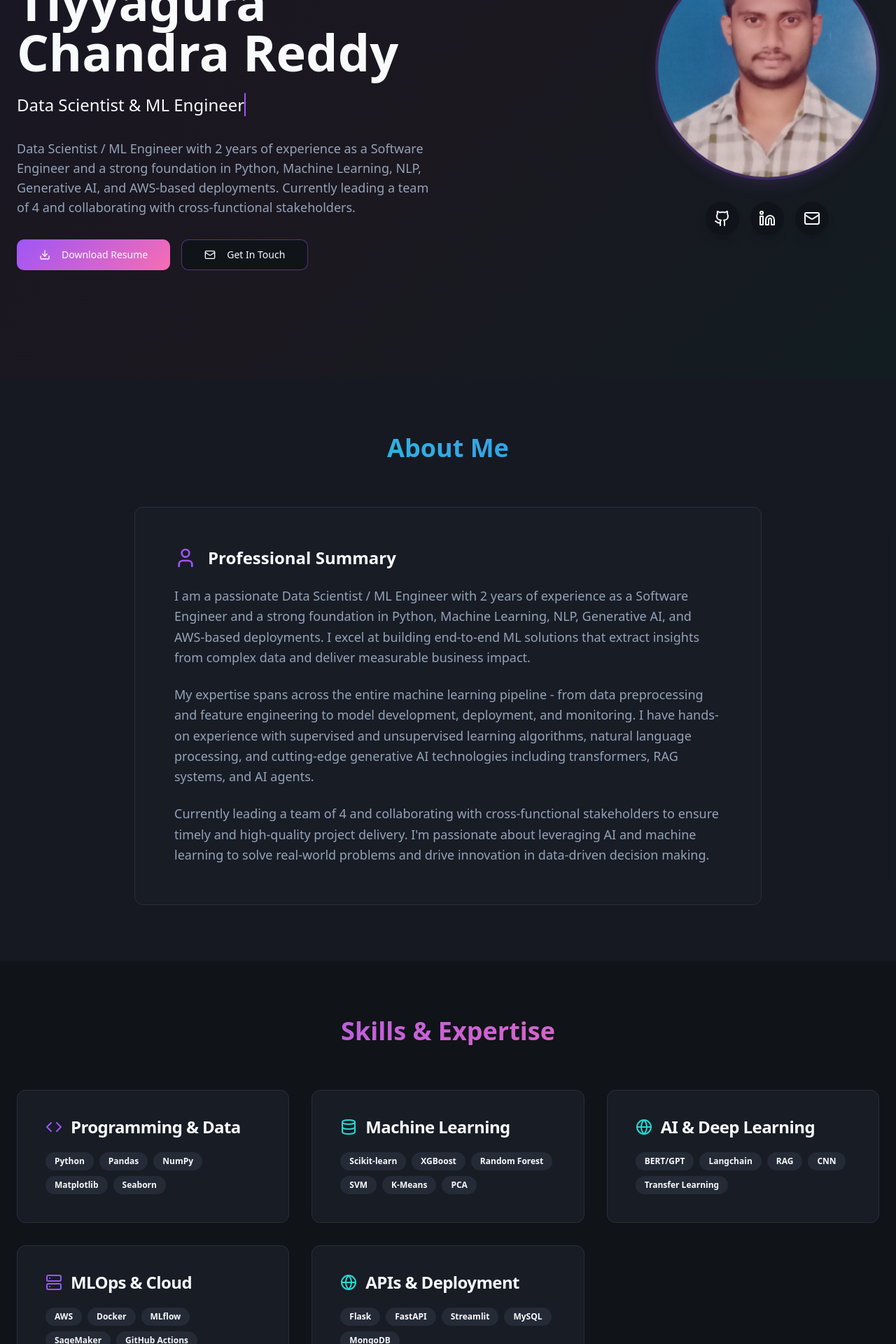
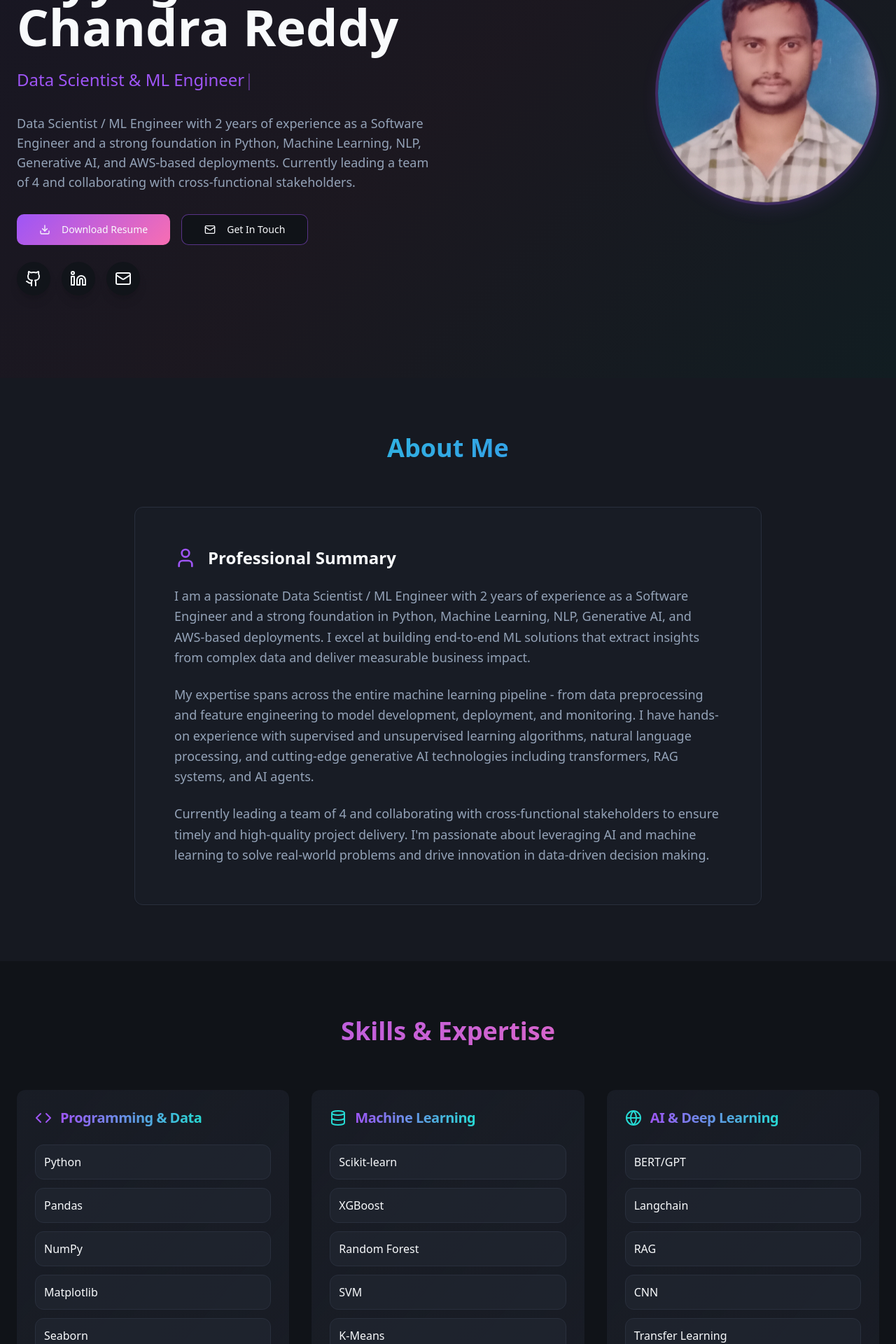
Before and after one commit to tchandrareddy21/tchandrareddy21.github.io, a React (Vite) app: page / in a window 1280 px wide. Shown: the part 260-2180 px from the top of the page at 70% size. Built offline with nearby package versions, Linux system fonts and the light colour scheme.

Commit message:
Refactor: Improve UI and add features
- Moved social media icons to the footer with clickable links.
- Enhanced the skills section design for better highlighting.
- Implemented typing animation for the designation in the banner.

```diff
--- a/src/components/Portfolio.tsx
+++ b/src/components/Portfolio.tsx
@@ -1,3 +1,4 @@
+
 import React, { useState, useEffect } from 'react';
 import { Button } from '@/components/ui/button';
 import { Card, CardContent, CardDescription, CardHeader, CardTitle } from '@/components/ui/card';
@@ -34,10 +35,24 @@ import project3 from '@/assets/project-3.jpg';
 
 const Portfolio = () => {
   const [activeSection, setActiveSection] = useState('home');
-  const [isTyping, setIsTyping] = useState(true);
+  const [typedText, setTypedText] = useState('');
   const [showScrollTop, setShowScrollTop] = useState(false);
 
-  const typingText = "Data Scientist & ML Engineer";
+  const fullText = "Data Scientist & ML Engineer";
+
+  useEffect(() => {
+    let index = 0;
+    const typingInterval = setInterval(() => {
+      if (index < fullText.length) {
+        setTypedText(fullText.slice(0, index + 1));
+        index++;
+      } else {
+        clearInterval(typingInterval);
+      }
+    }, 100);
+
+    return () => clearInterval(typingInterval);
+  }, []);
 
   useEffect(() => {
     const handleScroll = () => {
@@ -114,40 +129,19 @@ const Portfolio = () => {
 
   const skills = {
     "Programming & Data": [
-      { name: "Python", level: 95 },
-      { name: "Pandas", level: 90 },
-      { name: "NumPy", level: 88 },
-      { name: "Matplotlib", level: 85 },
-      { name: "Seaborn", level: 82 }
+      "Python", "Pandas", "NumPy", "Matplotlib", "Seaborn"
     ],
     "Machine Learning": [
-      { name: "Scikit-learn", level: 90 },
-      { name: "XGBoost", level: 85 },
-      { name: "Random Forest", level: 88 },
-      { name: "SVM", level: 80 },
-      { name: "K-Means", level: 82 },
-      { name: "PCA", level: 78 }
+      "Scikit-learn", "XGBoost", "Random Forest", "SVM", "K-Means", "PCA"
     ],
     "AI & Deep Learning": [
-      { name: "BERT/GPT", level: 85 },
-      { name: "Langchain", level: 88 },
-      { name: "RAG", level: 82 },
-      { name: "CNN", level: 80 },
-      { name: "Transfer Learning", level: 75 }
+      "BERT/GPT", "Langchain", "RAG", "CNN", "Transfer Learning"
     ],
     "MLOps & Cloud": [
-      { name: "AWS", level: 90 },
-      { name: "Docker", level: 85 },
-      { name: "MLflow", level: 80 },
-      { name: "SageMaker", level: 85 },
-      { name: "GitHub Actions", level: 78 }
+      "AWS", "Docker", "MLflow", "SageMaker", "GitHub Actions"
     ],
     "APIs & Deployment": [
-      { name: "Flask", level: 88 },
-      { name: "FastAPI", level: 85 },
-      { name: "Streamlit", level: 82 },
-      { name: "MySQL", level: 80 },
-      { name: "MongoDB", level: 78 }
+      "Flask", "FastAPI", "Streamlit", "MySQL", "MongoDB"
     ]
   };
 
@@ -280,32 +274,6 @@ const Portfolio = () => {
                   />
                 </div>
                 <div className="absolute -inset-4 rounded-full bg-gradient-primary opacity-20 blur-xl"></div>
-                <div className="mt-6 flex justify-center gap-4">
-                  <a
-                    href="https://github.com/tchandrareddy21"
-                    target="_blank"
-                    rel="noopener noreferrer"
-                    className="p-3 bg-background/80 rounded-full shadow-lg hover:shadow-xl transition-all hover:scale-110 hover-glow"
-                  >
-                    <Github className="w-6 h-6" />
-                  </a>
-                  <a
-                    href="https://www.linkedin.com/in/tchandrareddy21/"
-                    target="_blank"
-                    rel="noopener noreferrer"
-                    className="p-3 bg-background/80 rounded-full shadow-lg hover:shadow-xl transition-all hover:scale-110 hover-glow"
-                  >
-                    <Linkedin className="w-6 h-6" />
-                  </a>
-                  <a
-                    href="mailto:tchandrareddy21@gmail.com"
-                    target="_blank"
-                    rel="noopener noreferrer"
-                    className="p-3 bg-background/80 rounded-full shadow-lg hover:shadow-xl transition-all hover:scale-110 hover-glow"
-                  >
-                    <Mail className="w-6 h-6" />
-                  </a>
-                </div>
               </div>
             </div>
             <div className="flex-1 text-center lg:text-left animate-fade-in-up order-2 lg:order-1">
@@ -317,16 +285,15 @@ const Portfolio = () => {
                 <span className="text-foreground">Tiyyagura Chandra Reddy</span>
               </h1>
               <div className="text-xl lg:text-2xl mb-8 h-8">
-                {isTyping && (
-                  <span className="animate-typing overflow-hidden whitespace-nowrap">
-                    {typingText}
-                  </span>
-                )}
+                <span className="text-primary font-medium">
+                  {typedText}
+                  <span className="animate-pulse">|</span>
+                </span>
               </div>
               <p className="text-lg text-muted-foreground mb-8 max-w-2xl">
                 Data Scientist / ML Engineer with 2 years of experience as a Software Engineer and a strong foundation in Python, Machine Learning, NLP, Generative AI, and AWS-based deployments. Currently leading a team of 4 and collaborating with cross-functional stakeholders.
               </p>
-              <div className="flex flex-col sm:flex-row gap-4 justify-center lg:justify-start">
+              <div className="flex flex-col sm:flex-row gap-4 justify-center lg:justify-start mb-6">
                 <Button
                   onClick={handleDownloadResume}
                   size="lg"
@@ -344,6 +311,32 @@ const Portfolio = () => {
                   <Mail className="mr-2 h-5 w-5" />
                   Get In Touch
                 </Button>
+              </div>
+              <div className="flex justify-center lg:justify-start gap-4">
+                <a
+                  href="https://github.com/tchandrareddy21"
+                  target="_blank"
+                  rel="noopener noreferrer"
+                  className="p-3 bg-background/80 rounded-full shadow-lg hover:shadow-xl transition-all hover:scale-110 hover-glow"
+                >
+                  <Github className="w-6 h-6" />
+                </a>
+                <a
+                  href="https://www.linkedin.com/in/tchandrareddy21/"
+                  target="_blank"
+                  rel="noopener noreferrer"
+                  className="p-3 bg-background/80 rounded-full shadow-lg hover:shadow-xl transition-all hover:scale-110 hover-glow"
+                >
+                  <Linkedin className="w-6 h-6" />
+                </a>
+                <a
+                  href="mailto:tchandrareddy21@gmail.com"
+                  target="_blank"
+                  rel="noopener noreferrer"
+                  className="p-3 bg-background/80 rounded-full shadow-lg hover:shadow-xl transition-all hover:scale-110 hover-glow"
+                >
+                  <Mail className="w-6 h-6" />
+                </a>
               </div>
             </div>
           </div>
@@ -394,26 +387,39 @@ const Portfolio = () => {
           </h2>
           <div className="grid grid-cols-1 md:grid-cols-2 lg:grid-cols-3 gap-8">
             {Object.entries(skills).map(([category, skillList]) => (
-              <Card key={category} className="skill-card">
-                <CardHeader>
-                  <CardTitle className="flex items-center gap-3">
+              <Card key={category} className="group relative overflow-hidden border-2 border-transparent hover:border-primary/30 transition-all duration-300 bg-gradient-to-br from-card/80 to-card/60 backdrop-blur-sm">
+                <div className="absolute inset-0 bg-gradient-to-br from-primary/5 to-accent/5 opacity-0 group-hover:opacity-100 transition-opacity duration-300"></div>
+                <CardHeader className="relative z-10">
+                  <CardTitle className="flex items-center gap-3 text-xl">
                     {category === 'Programming & Data' && <Code className="h-6 w-6 text-primary" />}
                     {category === 'Machine Learning' && <Database className="h-6 w-6 text-accent" />}
                     {category === 'AI & Deep Learning' && <Globe className="h-6 w-6 text-cyan-glow" />}
                     {category === 'MLOps & Cloud' && <Server className="h-6 w-6 text-primary" />}
                     {category === 'APIs & Deployment' && <Globe className="h-6 w-6 text-accent" />}
-                    {category}
+                    <span className="bg-gradient-to-r from-primary to-accent bg-clip-text text-transparent">
+                      {category}
+                    </span>
                   </CardTitle>
                 </CardHeader>
-                <CardContent>
-                  <div className="flex flex-wrap gap-2">
+                <CardContent className="relative z-10">
+                  <div className="grid grid-cols-1 gap-3">
                     {skillList.map((skill) => (
-                      <Badge key={skill.name} variant="secondary" className="px-3 py-1">
-                        {skill.name}
-                      </Badge>
+                      <div
+                        key={skill}
+                        className="group/skill relative p-3 rounded-lg bg-secondary/50 hover:bg-gradient-to-r hover:from-primary/10 hover:to-accent/10 transition-all duration-300 border border-border hover:border-primary/30 hover:shadow-lg hover:shadow-primary/20"
+                      >
+                        <div className="flex items-center justify-between">
+                          <span className="font-medium text-foreground group-hover/skill:text-primary transition-colors duration-300">
+                            {skill}
+                          </span>
+                          <div className="w-2 h-2 rounded-full bg-primary opacity-0 group-hover/skill:opacity-100 transition-opacity duration-300"></div>
+                        </div>
+                        <div className="absolute inset-0 rounded-lg bg-gradient-to-r from-primary/20 to-accent/20 opacity-0 group-hover/skill:opacity-100 transition-opacity duration-300 -z-10"></div>
+                      </div>
                     ))}
                   </div>
                 </CardContent>
+                <div className="absolute top-0 right-0 w-20 h-20 bg-gradient-to-br from-primary/20 to-transparent rounded-full blur-xl opacity-0 group-hover:opacity-100 transition-opacity duration-300"></div>
               </Card>
             ))}
           </div>
```
